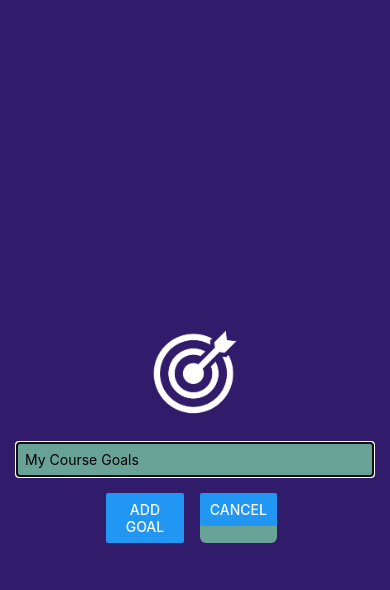
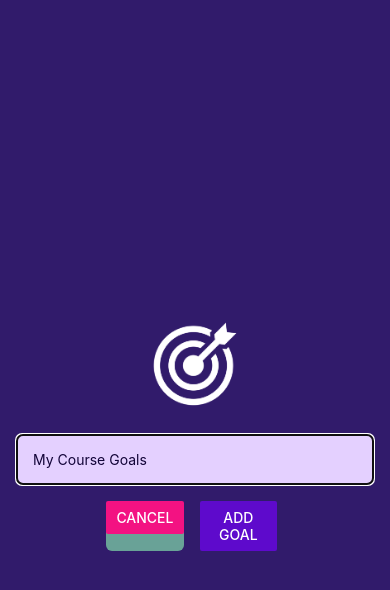
Before and after one commit to samlee088/rn-toDo-List, a React Native app: screen / in a window 390 px wide. Both pictures are taken after a click on the button "ADD NEW GOAL". Shown: the top 590 px of the page. Built offline with nearby package versions, Linux system fonts and the light colour scheme.

Commit message:
styling of pages

```diff
--- a/App.js
+++ b/App.js
@@ -70,7 +70,7 @@ const styles = StyleSheet.create({
     flex: 1,
     paddingTop: 50,
     paddingHorizontal: 16,
-    backgroundColor: '#DDD8C4',
+    backgroundColor: '#1e085a',
 
   },
   inputContainer: {
--- a/components/GoalInput.js
+++ b/components/GoalInput.js
@@ -28,12 +28,18 @@ function GoalInput(props) {
                 <View style = {styles.buttonContainer} >
                     <View style = {styles.button}>
                         <Button
-                        title = 'Add Goal'
-                        onPress = {addGoalHandler}
+                            title = 'Cancel'
+                            onPress = {props.onCancel}
+                            color = '#f31282'
                         />
                     </View>
                     <View style = {styles.button}>
-                        <Button title = 'Cancel' onPress = {props.onCancel} />
+                        <Button
+                            title = 'Add Goal'
+                            onPress = {addGoalHandler}
+                            color = '#5e0acc'
+                        />
+
                     </View>
                 </View>
             </View>
@@ -57,10 +63,12 @@ const styles = StyleSheet.create({
     },
     textInput: {
       borderWidth: 1,
-      borderColor: '#cccccc',
-      backgroundColor: '#69A297',
+      borderColor: '#e4d0ff',
+      borderRadius: 6,
+      backgroundColor: '#e4d0ff',
+      color: '#120438',
       width: '100%',
-      padding: 8
+      padding: 16,
     },
     buttonContainer: {
         flexDirection: 'row',
```
